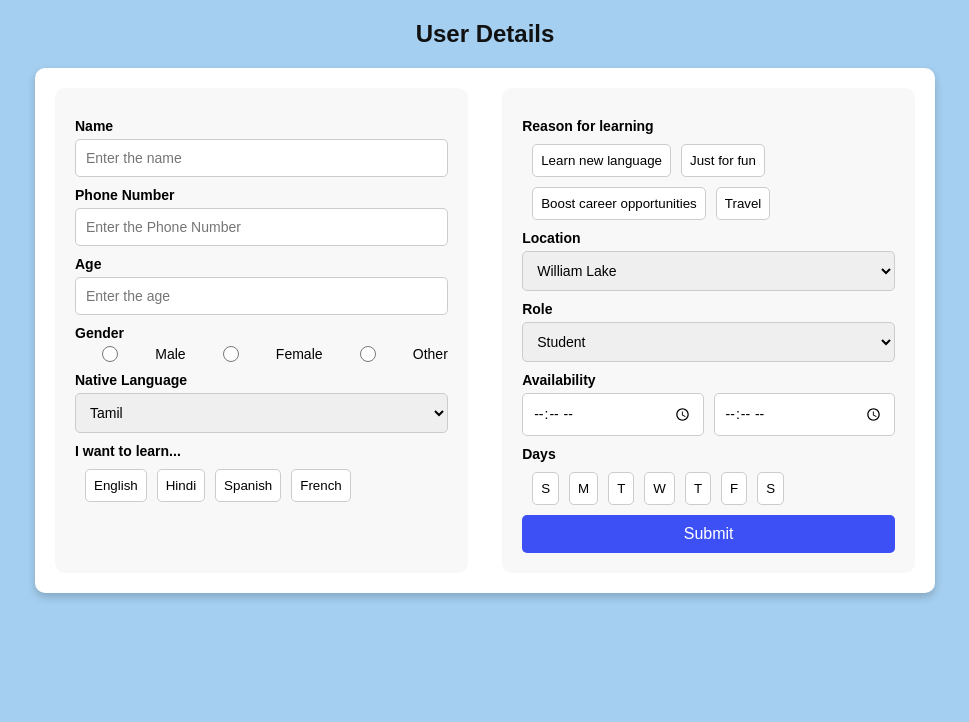
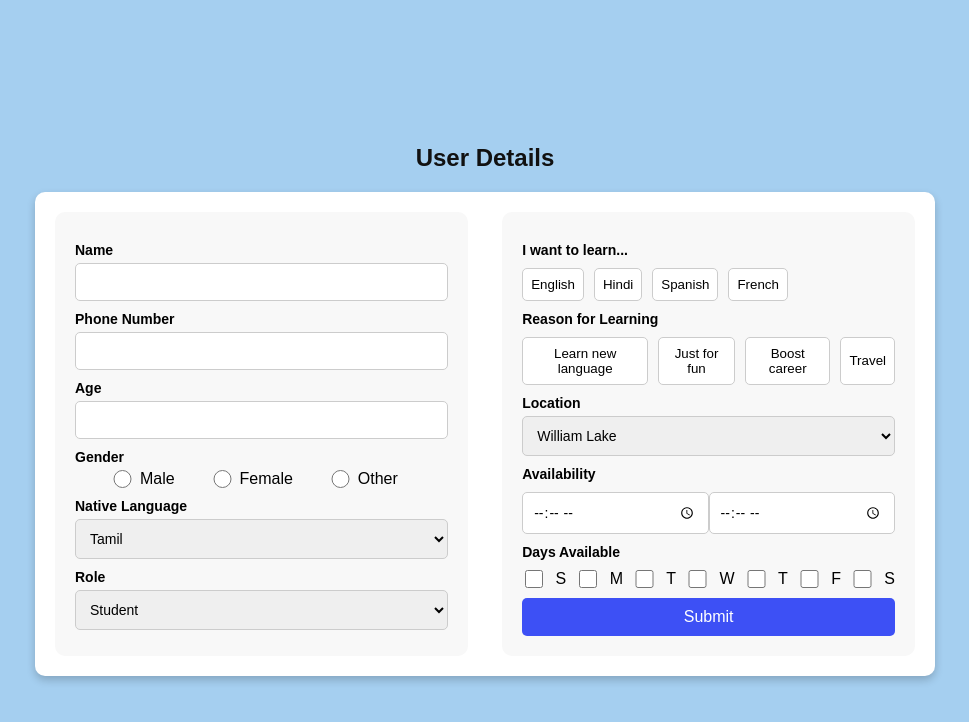
Before and after one commit to VIJAYWHAT/speak-ease, a Flask app: page /signup2 in a window 1280 px wide. Shown: the top 722 px of the page, without its empty margins (155-1124 px from the left). Run offline with Flask 3, Linux system fonts and the light colour scheme.

Commit message:
Signup page completed

```diff
--- a/app/static/css/signup2.css
+++ b/app/static/css/signup2.css
@@ -15,13 +15,13 @@
 
 .container {
   text-align: center;
-    width: 90%;
+  width: 100%;
   max-width: 900px;
 }
 
 h1 {
   font-size: 24px;
-    margin-bottom: 20px;
+  margin: 20px 0;
   font-weight: bold;
   color: #111;
 }
@@ -41,6 +41,7 @@
   padding: 20px;
   background: #f8f8f8;
   border-radius: 10px;
+  text-align: left;
 }
 
 label {
@@ -48,11 +49,9 @@
   margin: 10px 0 5px;
   font-weight: bold;
   font-size: 14px;
-    padding-right: 10px;
 }
 
-  input,
-  select {
+input, select {
   width: 100%;
   padding: 10px;
   border: 1px solid #ccc;
@@ -61,15 +60,20 @@
 }
 
 .radio-group {
+  padding-right: 50px;
   display: flex;
-    gap: 10px;
-    font-size: 14px;
+  margin: 0;
+}
+
+.radio-btn {
+  margin-right: -30px;
 }
 
 .learn-group {
-    display: grid;
-    grid-template-columns: repeat(2, 1fr);
+  display: flex;
+  flex-wrap: nowrap;
   gap: 10px;
+  margin: 10px 0;
 }
 
 .learn-group button {
@@ -78,21 +82,13 @@
   border-radius: 5px;
   background: white;
   cursor: pointer;
+  transition: background 0.3s, color 0.3s;
 }
 
-  .learn-group button:hover {
-    background: #e0e0e0;
-  }
-
-  .availability {
-    display: flex;
-    gap: 10px;
-  }
-
-  .error-message {
-    color: red;
-    font-size: 12px;
-    display: none;
+.learn-group button.selected {
+  background: #3d50f5;
+  color: white;
+  border-color: #3d50f5;
 }
 
 .submit-btn {
@@ -106,11 +102,15 @@
   cursor: pointer;
 }
 
+.availability {
+  display: flex;
+  justify-content: space-between;
+  margin: 10px 0;
+}
 .submit-btn:hover {
   background: #2a3bd3;
 }
 
-  /* Responsive Design */
 @media (max-width: 768px) {
   .form-container {
     flex-direction: column;
--- a/app/static/js/script.js
+++ b/app/static/js/script.js
@@ -65,3 +65,23 @@ document.addEventListener("DOMContentLoaded", () => {
       }
     });
   });
+
+
+  function toggleSelection(button) {
+    button.classList.toggle("selected");
+    updateHiddenFields();
+}
+
+function updateHiddenFields() {
+    document.getElementById("learning_languages").value =
+        Array.from(document.querySelectorAll(".learn-group button.selected[data-value]"))
+            .map(btn => btn.getAttribute("data-value")).join(",");
+
+    document.getElementById("learning_reason").value =
+        Array.from(document.querySelectorAll(".reason-group button.selected[data-value]"))
+            .map(btn => btn.getAttribute("data-value")).join(",");
+
+    document.getElementById("days").value =
+        Array.from(document.querySelectorAll(".days-group button.selected[data-value]"))
+            .map(btn => btn.getAttribute("data-value")).join(",");
+}
--- a/app/templates/signup2.html
+++ b/app/templates/signup2.html
@@ -1,221 +1,127 @@
 <!DOCTYPE html>
 <html lang="en">
 <head>
-    <meta charset="UTF-8" />
-    <meta name="viewport" content="width=device-width, initial-scale=1.0" />
+  <meta charset="UTF-8">
+  <meta name="viewport" content="width=device-width, initial-scale=1.0">
   <title>User Details</title>
-    <link rel="stylesheet" href="static/css/signup2.css" />
+  <link rel="stylesheet" href="static/css/signup2.css">
 </head>
 <body>
   <div class="container">
     <h1>User Details</h1>
+    <form action="{{ url_for('signup2') }}" method="POST">
+
       <div class="form-container">
-        <!-- Left Form -->
         <div class="form-section">
-          <label class="align-left">Name</label>
-          <input type="text" placeholder="Enter the name" />
+          <label>Name</label>
+          <input type="text" name="name" required>
 
-          <label class="align-left">Phone Number</label>
-          <input type="text" placeholder="Enter the Phone Number" />
+          <label>Phone Number</label>
+          <input type="text" name="phone" required>
 
-          <label class="align-left">Age</label>
-          <input type="text" placeholder="Enter the age" />
+          <label>Age</label>
+          <input type="text" name="age" required>
 
-          <label class="align-left">Gender</label>
+          <label>Gender</label>
           <div class="radio-group">
-            <input type="radio" name="gender" /> Male
-            <input type="radio" name="gender" /> Female
-            <input type="radio" name="gender" /> Other
+            <input class="radio-btn" type="radio" name="gender" value="Male" required> Male
+            <input class="radio-btn" type="radio" name="gender" value="Female" required> Female
+            <input class="radio-btn" type="radio" name="gender" value="Other" required> Other
           </div>
 
-          <label class="align-left">Native Language</label>
-          <select>
-            <option>Tamil</option>
-            <option>English</option>
-            <option>Hindi</option>
+          <label>Native Language</label>
+          <select name="native_language">
+            <option value="Tamil">Tamil</option>
+            <option value="English">English</option>
+            <option value="Hindi">Hindi</option>
           </select>
 
-          <label class="align-left">I want to learn...</label>
+          <label>Role</label>
+          <select name="role">
+            <option value="Student">Student</option>
+            <option value="Professional">Professional</option>
+          </select>
+        </div>
+
+        <div class="form-section">
+          <label>I want to learn...</label>
           <div class="learn-group">
-            <button>English</button>
-            <button>Hindi</button>
-            <button>Spanish</button>
-            <button>French</button>
+            <button type="button" class="learn-btn" data-value="English">English</button>
+            <button type="button" class="learn-btn" data-value="Hindi">Hindi</button>
+            <button type="button" class="learn-btn" data-value="Spanish">Spanish</button>
+            <button type="button" class="learn-btn" data-value="French">French</button>
+          </div>
+          <input type="hidden" name="learn_languages" id="learnLanguagesInput">
+
+          <label>Reason for Learning</label>
+          <div class="learn-group">
+            <button type="button" class="reason-btn" data-value="Learn new language">Learn new language</button>
+            <button type="button" class="reason-btn" data-value="Just for fun">Just for fun</button>
+            <button type="button" class="reason-btn" data-value="Boost career opportunities">Boost career</button>
+            <button type="button" class="reason-btn" data-value="Travel">Travel</button>
+          </div>
+          <input type="hidden" name="learning_reason" id="learningReasonInput">
+
+          <label>Location</label>
+          <select name="location">
+            <option value="William Lake">William Lake</option>
+            <option value="New York">New York</option>
+            <option value="Los Angeles">Los Angeles</option>
+          </select>
+
+          <label>Availability</label>
+          <div class="availability">
+            <input type="time" name="availability_from" required>
+            <input type="time" name="availability_to" required>
+          </div>
+
+          <label>Days Available</label>
+          <div class="learn-group">
+            <input type="checkbox" name="available_days" value="Sunday"> S
+            <input type="checkbox" name="available_days" value="Monday"> M
+            <input type="checkbox" name="available_days" value="Tuesday"> T
+            <input type="checkbox" name="available_days" value="Wednesday"> W
+            <input type="checkbox" name="available_days" value="Thursday"> T
+            <input type="checkbox" name="available_days" value="Friday"> F
+            <input type="checkbox" name="available_days" value="Saturday"> S
+          </div>
+          <button type="submit" class="submit-btn">Submit</button>
         </div>
       </div>
 
-        <!-- Right Form -->
-        <div class="form-section">
-          <label class="align-left">Reason for learning</label>
-          <div class="learn-group reason-group">
-            <button>Learn new language</button>
-            <button>Just for fun</button>
-            <button>Boost career opportunities</button>
-            <button>Travel</button>
+
+    </form>
   </div>
 
-          <label class="align-left">Location</label>
-          <select>
-            <option>William Lake</option>
-            <option>New York</option>
-            <option>Los Angeles</option>
-          </select>
+  <script>
+    document.addEventListener("DOMContentLoaded", function () {
+      const learnButtons = document.querySelectorAll(".learn-btn");
+      const reasonButtons = document.querySelectorAll(".reason-btn");
+      const learnInput = document.getElementById("learnLanguagesInput");
+      const reasonInput = document.getElementById("learningReasonInput");
 
-          <label class="align-left">Role</label>
-          <select>
-            <option>Student</option>
-            <option>Professional</option>
-          </select>
+      function toggleSelection(button, inputField) {
+        button.classList.toggle("selected");
+        const selectedValues = Array.from(button.parentElement.children)
+          .filter(btn => btn.classList.contains("selected"))
+          .map(btn => btn.getAttribute("data-value"));
+        inputField.value = selectedValues.join(",");
+      }
 
-          <label class="align-left">Availability</label>
+      learnButtons.forEach(button => {
+        button.addEventListener("click", function () {
+          toggleSelection(button, learnInput);
+        });
+      });
 
-            <div class="availability">
-                <input class="from-time" type="time" placeholder="From Time" />
-                <input class="to-time" type="time" placeholder="To Time" />
-            </div>
+      reasonButtons.forEach(button => {
+        button.addEventListener("click", function () {
+          toggleSelection(button, reasonInput);
+        });
+      });
+    });
+  </script>
 
-          <p id="error-message" class="error-message"></p>
 
-          <label class="align-left">Days</label>
-          <div class="learn-group">
-            <button>S</button>
-            <button>M</button>
-            <button>T</button>
-            <button>W</button>
-            <button>T</button>
-            <button>F</button>
-            <button>S</button>
-          </div>
-
-          <button class="submit-btn">Submit</button>
-        </div>
-      </div>
-    </div>
-    <script src="{{ url_for('static', filename='js/script.js') }}"></script>
 </body>
 </html>
-
-<style>
-  * {
-    margin: 0;
-    padding: 0;
-    box-sizing: border-box;
-    font-family: Arial, sans-serif;
-  }
-
-  body {
-    background: #a5cff0;
-    display: flex;
-    justify-content: center;
-    align-items: center;
-    height: 100%;
-  }
-
-  .container {
-    text-align: center;
-    width: 100%;
-    max-width: 900px;
-  }
-
-  h1 {
-    font-size: 24px;
-    margin: 20px 0;
-    font-weight: bold;
-    color: #111;
-  }
-
-  .form-container {
-    margin: 10px 0;
-    display: flex;
-    justify-content: space-between;
-    background: white;
-    padding: 20px;
-    border-radius: 10px;
-    box-shadow: 0 4px 8px rgba(0, 0, 0, 0.2);
-    gap: 20px;
-  }
-
-  .form-section {
-    width: 48%;
-    padding: 20px;
-    background: #f8f8f8;
-    border-radius: 10px;
-    text-align: left;
-  }
-
-  label {
-    display: block;
-    margin: 10px 0 5px;
-    font-weight: bold;
-    font-size: 14px;
-  }
-
-  .align-left {
-    text-align: left;
-  }
-
-  input, select {
-    width: 100%;
-    padding: 10px;
-    border: 1px solid #ccc;
-    border-radius: 5px;
-    font-size: 14px;
-  }
-
-  .radio-group {
-    display: flex;
-    gap: 10px;
-    font-size: 14px;
-  }
-
-  .learn-group {
-    margin: 10px;
-    display: flex;
-    flex-wrap: wrap;
-    gap: 10px;
-  }
-
-  .learn-group button {
-  padding: 8px;
-  border: 1px solid #ccc;
-  border-radius: 5px;
-  background: white;
-  cursor: pointer;
-  white-space: nowrap;
-  transition: background 0.3s, color 0.3s;
-}
-
-.learn-group button.selected {
-  background: #3d50f5;
-  color: white;
-  border-color: #3d50f5;
-}
-  .learn-group button:hover {
-    background: #e0e0e0;
-  }
-
-  .submit-btn {
-    width: 100%;
-    padding: 10px;
-    background: #3d50f5;
-    color: white;
-    border: none;
-    border-radius: 5px;
-    font-size: 16px;
-    cursor: pointer;
-  }
-
-  .submit-btn:hover {
-    background: #2a3bd3;
-  }
-
-  @media (max-width: 768px) {
-    .form-container {
-      flex-direction: column;
-    }
-
-    .form-section {
-      width: 100%;
-    }
-  }
-</style>
```
Also changed, not shown: app/run.py (+37 -5 lines), app/services/firestore_db.py (+14 -2 lines), app/templates/signup.html (+4 -5 lines). Lines whose indentation alone changed are shown as unchanged.
